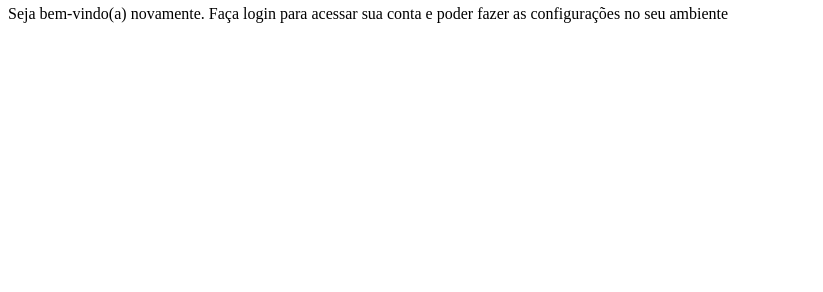
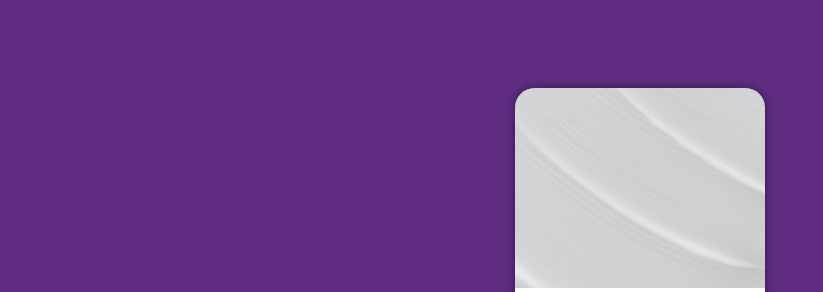
Before and after one commit to KaiqueFerreira011/projeto-login, a plain HTML site: page index.html in a window 1280 px wide. Shown: the part 62-354 px from the top of the page, without its empty margins (0-823 px from the left). Drawn offline with Linux system fonts and the light colour scheme.

Commit message:
atualizando o css do projeto

```diff
--- a/estilos/style.css
+++ b/estilos/style.css
@@ -6,3 +6,51 @@
     --cor1: #49a09d;
     --cor2: #5f2c82;
 }
+
+* {
+    font-family: system-ui, -apple-system, BlinkMacSystemFont, 'Segoe UI', Roboto, Oxygen, Ubuntu, Cantarell, 'Open Sans', 'Helvetica Neue', sans-serif;
+    padding: 0;
+    margin: 0;
+    box-sizing: border-box;
+}
+
+body, html {
+    background-color: var(--cor2);
+    height: 100vh;
+    width: 100vw;
+}
+
+main {
+    position: relative;
+    height: 100vh;
+    width: 100vw;
+}
+
+section#login {
+    position: absolute;
+    top: 50%;
+    left: 50%;
+    transform: translate(-50%, -50%);
+    overflow: hidden;
+
+    background-color: white;
+    width: 250px;
+    height: 500px;
+    border-radius: 20px;
+    box-shadow: 0px 0px 10px rgba(0, 0, 0, 0.459);
+}
+
+section#login > div#imagem {
+    display: block;
+    background-color: var(--cor2);
+    background-image: url(../imagens/fundo.jpg);
+    height: 200px;
+    background-size: cover;
+    background-repeat: no-repeat;
+    background-position: left bottom;
+}
+
+section#login > div#formulario {
+    display: block;
+    padding: 10px;
+}
```
